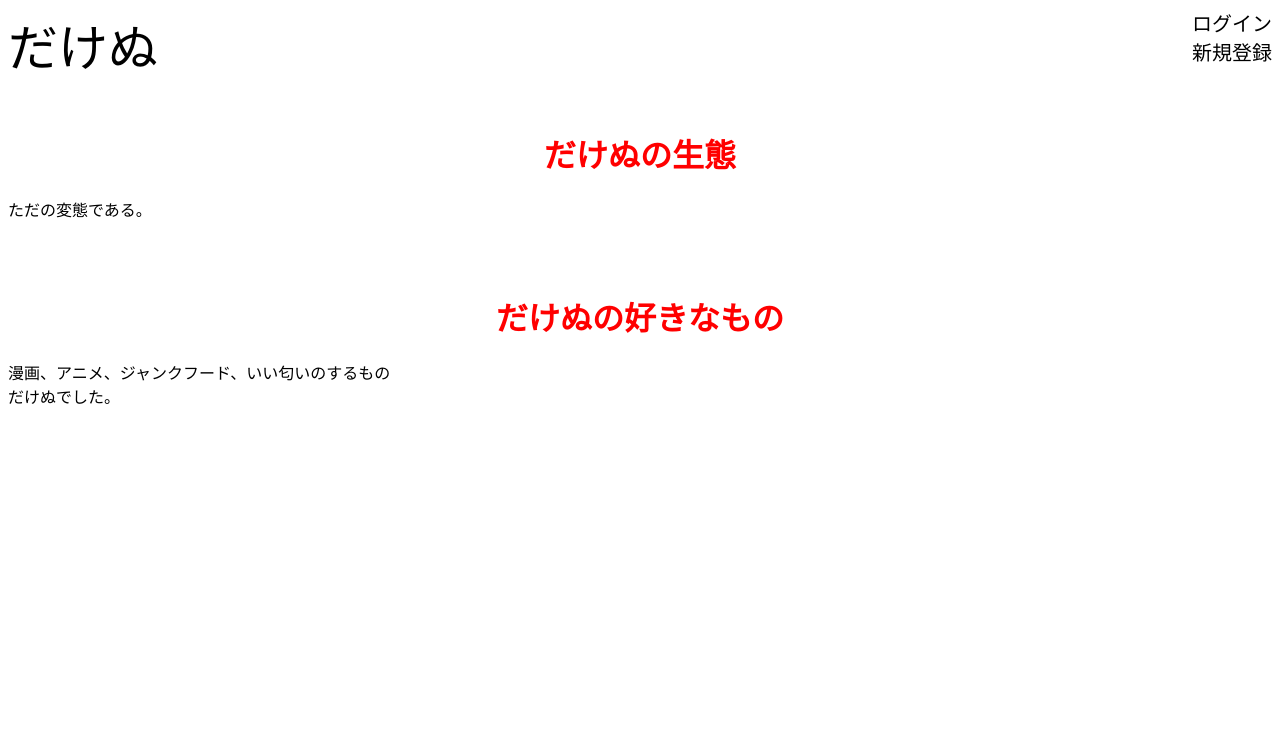
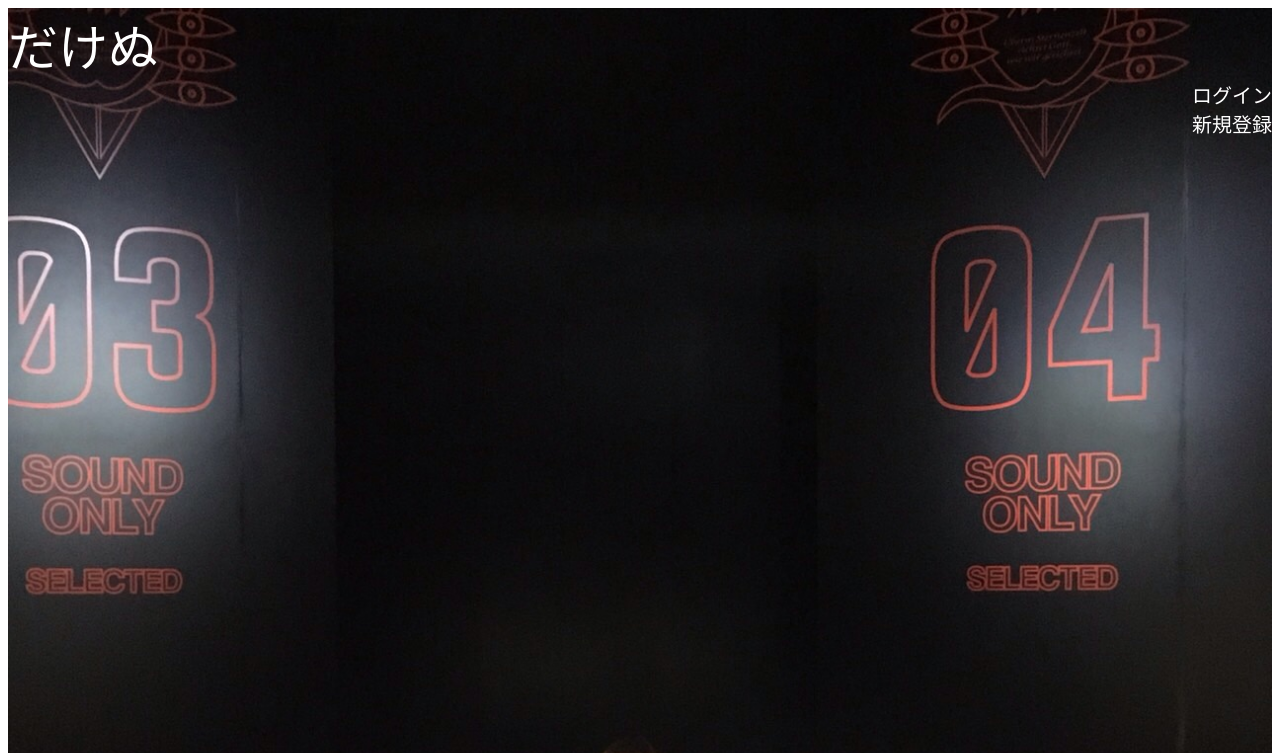
Before and after one commit to abesann/dakenu, a plain HTML site: page index.html in a window 1280 px wide. Shown: the top 753 px of the page. Drawn offline with Linux system fonts and the light colour scheme.

Commit message:
Update stylesheet.css

```diff
--- a/stylesheet.css
+++ b/stylesheet.css
@@ -1,11 +1,13 @@
 .logo{
   float: left;
   font-size: 50px;
+  color:white;
 }
 
 .logo2{
   float: right;
   font-size: 20px;
+  color:white;
 }
 h1{
   clear: left;
@@ -13,6 +15,20 @@ h1{
   padding-top: 50px;
   color: red;
 }
-p{
+div{
   text-align:center;
+  clear:left;
 }
+header{
+  background-image: url(IMG_0066.JPG);
+  background-size: cover;
+  height: 1000px;
+}
+footer{
+  clear:left;
+  font-size: 50px;
+  text-align: left;
+}
+.last{
+  border-bottom: 5px solid black;
+  padding-bottom: 50px;
```
